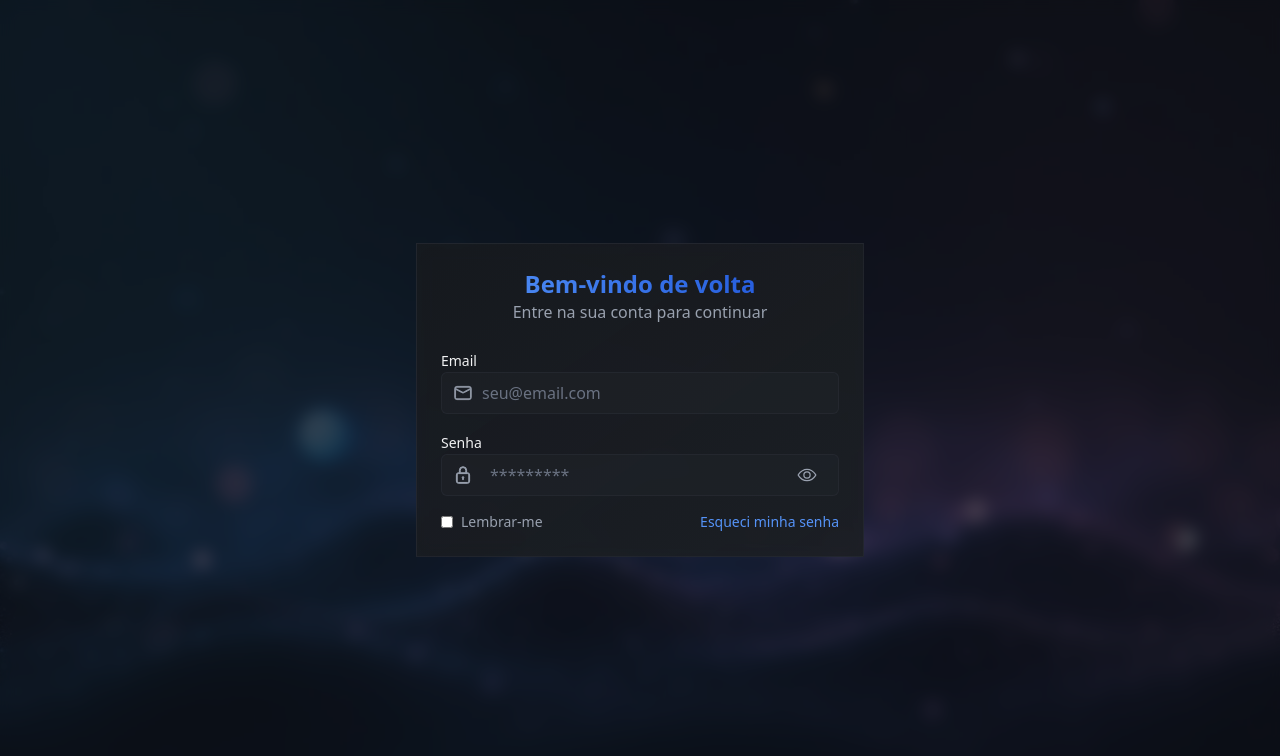
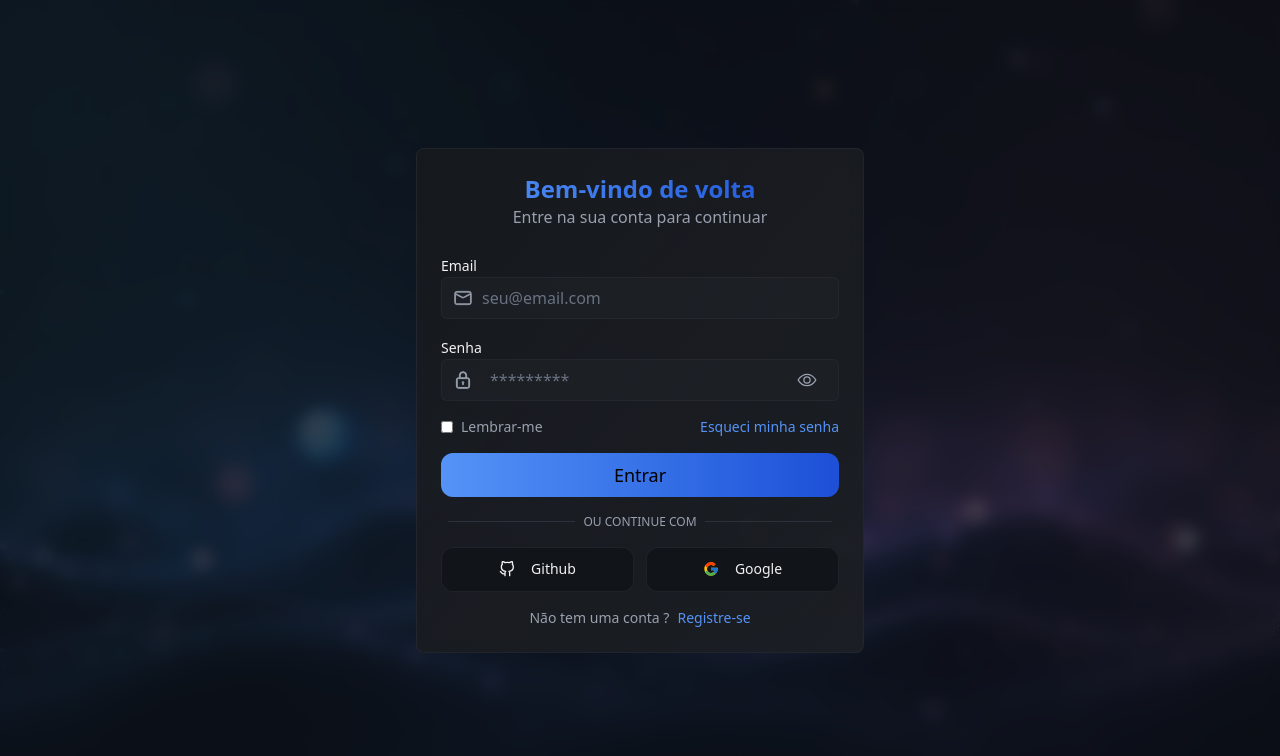
Before and after one commit to breno-facanha/e-commerce, a Next.js app: page / in a window 1280 px wide. Shown: the top 756 px of the page. Built offline with nearby package versions, Linux system fonts and the light colour scheme.

Commit message:
criado layout da tela de login

```diff
--- a/src/components/LoginForm/index.tsx
+++ b/src/components/LoginForm/index.tsx
@@ -2,6 +2,8 @@ import Link from "next/link";
 import { useState } from "react";
 import { CiLock, CiMail } from "react-icons/ci";
 import { IoEyeOutline, IoEyeOffOutline } from "react-icons/io5";
+import { FiGithub } from "react-icons/fi";
+import { FcGoogle } from "react-icons/fc";
 
 export default function LoginForm(){
     const [ showPassword, setShowPassword ] = useState(false);
@@ -13,7 +15,7 @@ export default function LoginForm(){
     return (
         <div className="w-full max-w-md">
             <div className="bg-gradient-to-br from-[#181B20CC] to-[#1d2025e6]
-            backdrop-blur-sm border border-[#2c313a]/50
+            backdrop-blur-sm border border-[#2c313a]/50 rounded-lg
             ">
                 <div className="flex flex-col p-6 text-center">
                     <h1
@@ -87,7 +89,45 @@ export default function LoginForm(){
                                 Esqueci minha senha
                             </Link>
                         </div>
+                        <button
+                            type="submit"
+                            className="w-full text-lg hover:bg-shadow-xl
+                            bg-gradient-to-r from-[#5593f7] to-[#1d4fd7]
+                            font-medium py-2 rounded-xl transition-all duration-300 ease-in-out
+                            cursor-pointer">
+                            Entrar
+                        </button>
                     </form>
+                    <div className="w-full flex items-center justify-center space-x-2">
+                        <div className="w-[32%] h-[1px] bg-[#2c313a]"></div>
+                        <p className="text-[12px] text-gray-400">OU CONTINUE COM</p>
+                        <div className="w-[32%] h-[1px] bg-[#2c313a]"></div>
+                    </div>
+                    <div className="grid grid-cols-2 gap-3">
+                        <button className="border border-[#2c313a]/50 rounded-xl
+                        bg-[#111418] h-[45px] text-[#f1f2f3] flex items-center
+                        justify-center gap-4 cursor-pointer hover:bg-[#f3991d]/90 hover:text-[#111418]
+                        transition-all duration-300 ease-in-out">
+                            <FiGithub />
+                            <span className="text-sm font-medium">Github</span>
+                        </button>
+                        <button className="border border-[#2c313a]/50 rounded-xl
+                        bg-[#111418] h-[45px] text-[#f1f2f3] flex items-center
+                        justify-center gap-4 cursor-pointer  hover:bg-[#2c313a]/50
+                        transition-all duration-300 ease-in-out">
+                            <FcGoogle />
+                            <span className="text-sm font-medium">Google</span>
+                        </button>
+                    </div>
+                    <div className="text-center text-sm text-gray-400 flex items-center justify-center gap-2">
+                        <p>Não tem uma conta ?</p>
+                        <Link
+                            href="/register"
+                            className="text-[#5593f7]
+                            hover:underline hover:text-[#5593f7]/80 transition-colors font-medium">
+                            Registre-se
+                        </Link>
+                    </div>
                 </div>
             </div>
         </div>
```
